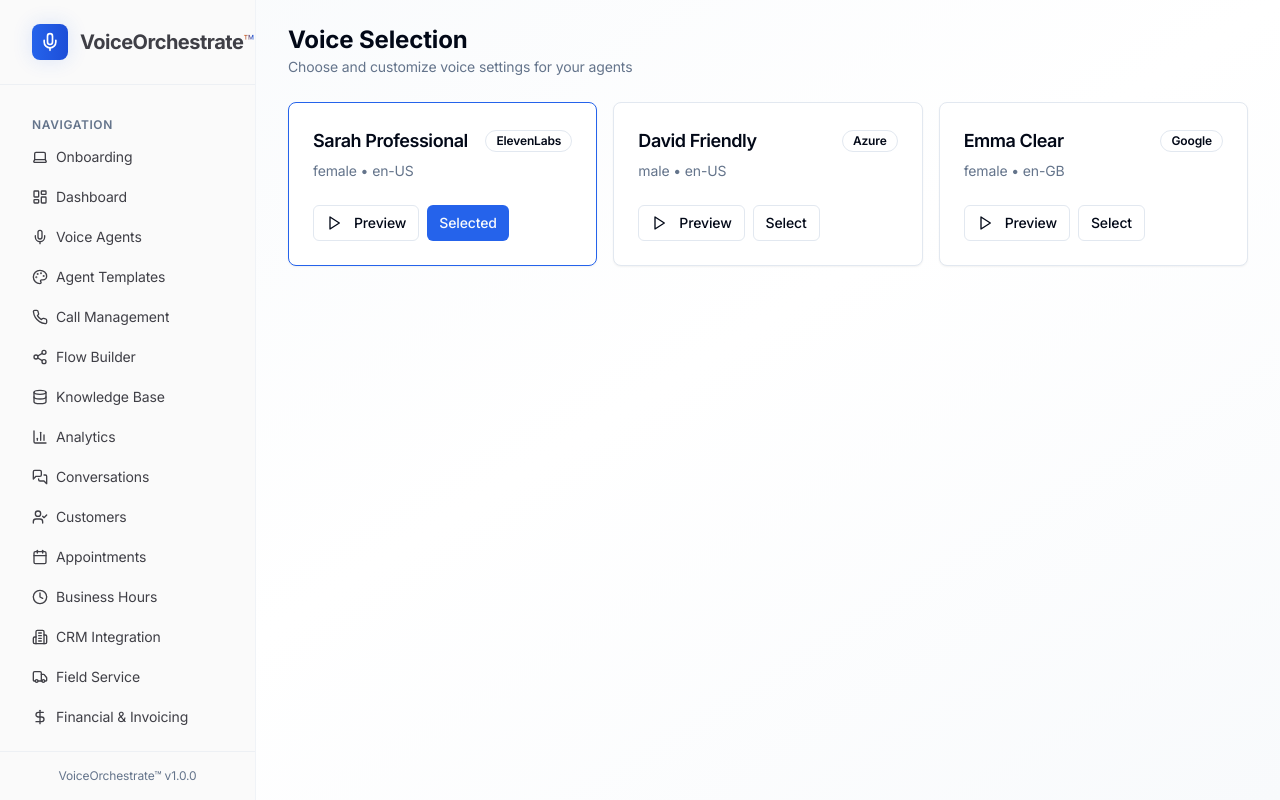
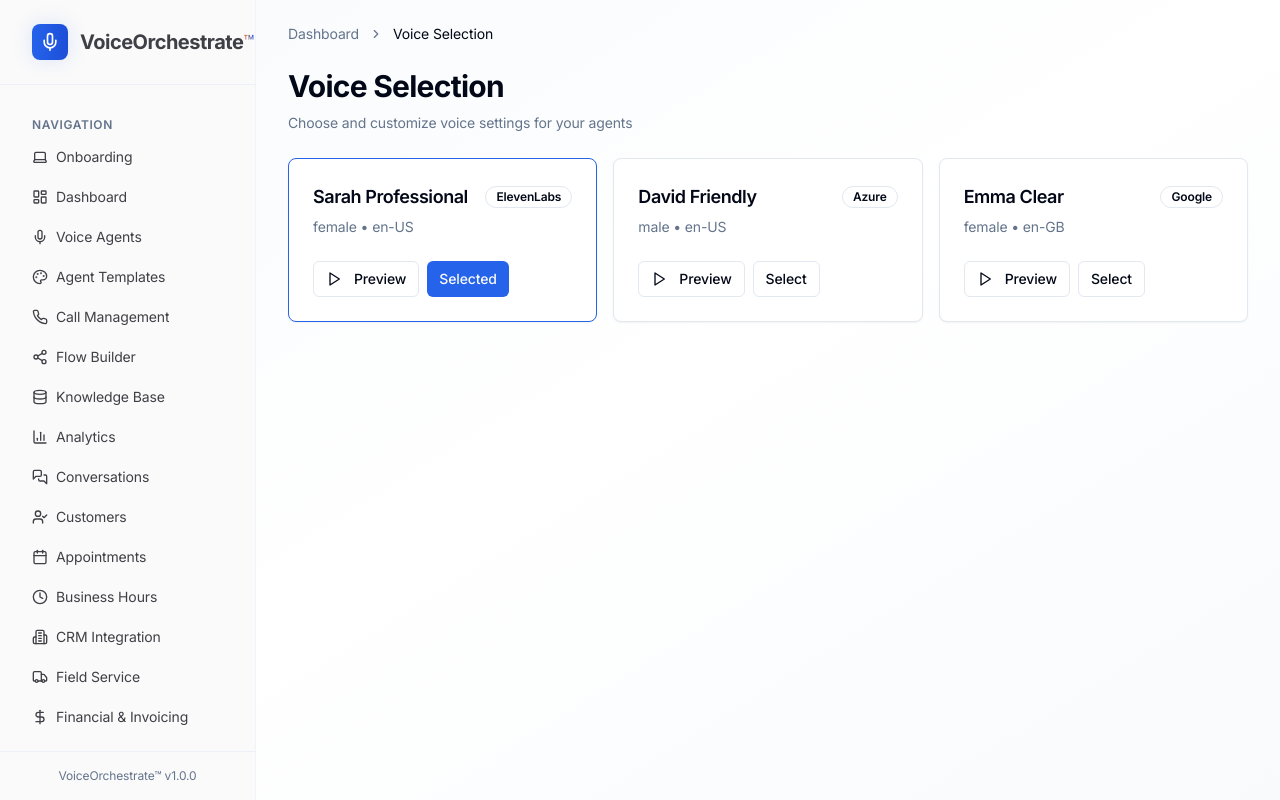
Before and after one commit to kobe-finance/voice-orchestrate-hub, a React (Vite) app: page /voice-selection in a window 1280 px wide. Built offline with nearby package versions, Linux system fonts and the light colour scheme.

Commit message:
feat: Add breadcrumbs to Voice Selection page
Adds breadcrumb navigation to the Voice Selection page, linking back to the dashboard.

```diff
--- a/src/pages/VoiceSelection.tsx
+++ b/src/pages/VoiceSelection.tsx
@@ -4,6 +4,15 @@ import { Card, CardContent, CardDescription, CardHeader, CardTitle } from '@/com
 import { Button } from '@/components/ui/button';
 import { Badge } from '@/components/ui/badge';
 import { Play, Pause } from 'lucide-react';
+import {
+  Breadcrumb,
+  BreadcrumbList,
+  BreadcrumbItem,
+  BreadcrumbLink,
+  BreadcrumbSeparator,
+  BreadcrumbPage
+} from '@/components/ui/breadcrumb';
+import { PageHeader } from '@/components/ui/page-header';
 
 const VoiceSelection = () => {
   const [selectedVoice, setSelectedVoice] = useState('voice_1');
@@ -27,10 +36,22 @@ const VoiceSelection = () => {
 
   return (
     <div className="container mx-auto py-6 space-y-6">
-      <div>
-        <h1 className="text-2xl font-bold">Voice Selection</h1>
-        <p className="text-muted-foreground">Choose and customize voice settings for your agents</p>
-      </div>
+      <Breadcrumb>
+        <BreadcrumbList>
+          <BreadcrumbItem>
+            <BreadcrumbLink href="/dashboard">Dashboard</BreadcrumbLink>
+          </BreadcrumbItem>
+          <BreadcrumbSeparator />
+          <BreadcrumbItem>
+            <BreadcrumbPage>Voice Selection</BreadcrumbPage>
+          </BreadcrumbItem>
+        </BreadcrumbList>
+      </Breadcrumb>
+
+      <PageHeader
+        title="Voice Selection"
+        description="Choose and customize voice settings for your agents"
+      />
 
       <div className="grid grid-cols-1 md:grid-cols-2 lg:grid-cols-3 gap-4">
         {voices.map((voice) => (
```
